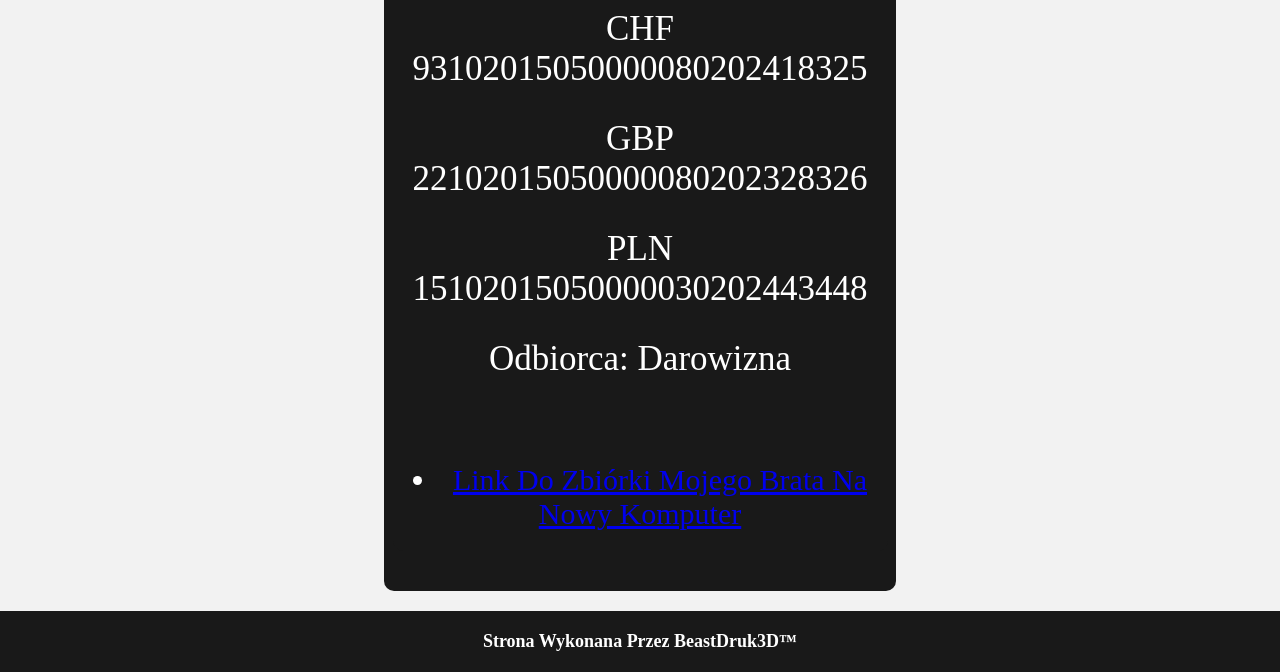
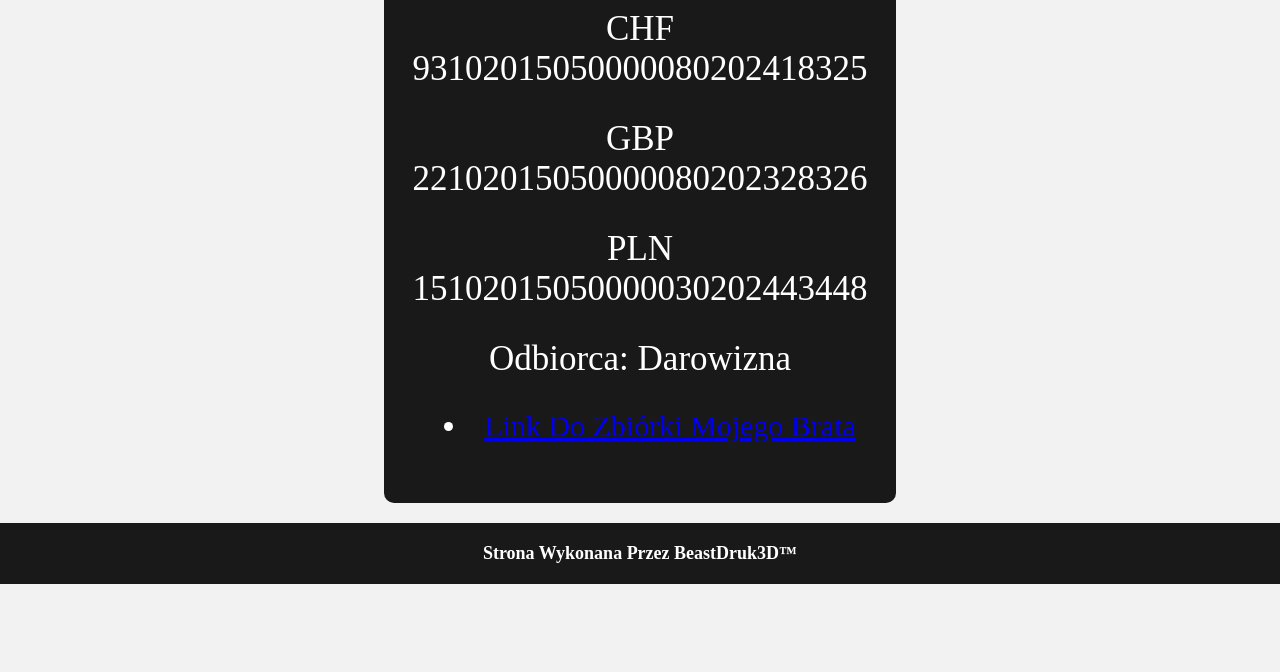
Before and after one commit to CompanyBeastDruk3D/MainPage, a plain HTML site: page Donations.html in a window 1280 px wide. Shown: the part 791-1463 px from the top of the page. After the commit the page ends 1375 px from the top, so only its background shows below. Drawn offline with Linux system fonts and the light colour scheme.

Commit message:
Update Donations.html

```diff
--- a/Donations.html
+++ b/Donations.html
@@ -46,7 +46,7 @@
             <p>PLN 15102015050000030202443448</p>
             <p>Odbiorca: Darowizna</p>
             <br>
-            <li><a href="http://pomagam.pl/p63ccp">Link Do Zbiórki Mojego Brata Na Nowy Komputer</a></li>
+            <li><a href="http://pomagam.pl/p63ccp">Link Do Zbiórki Mojego Brata</a></li>
         </div></div></div>
 
 
```
